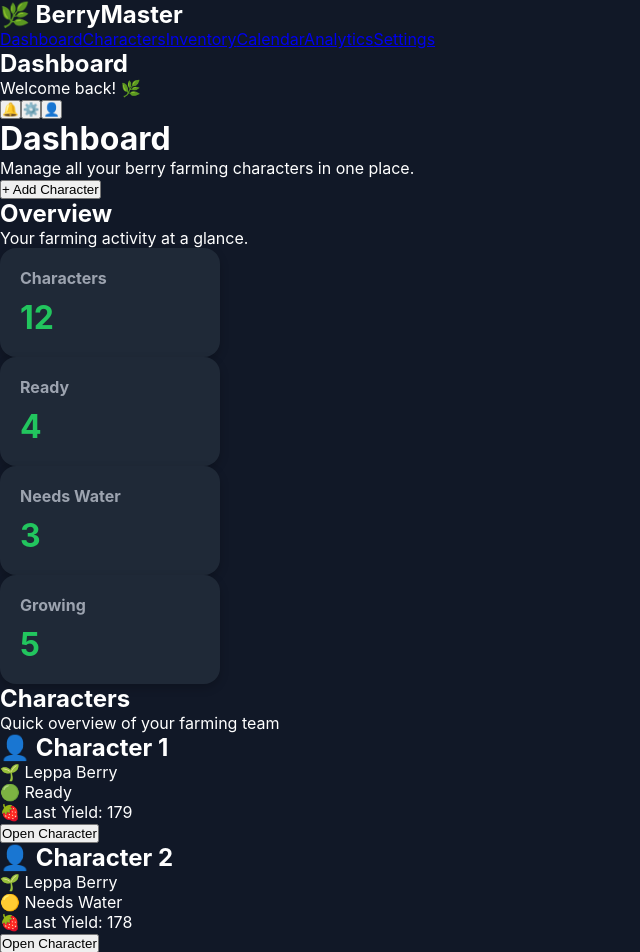
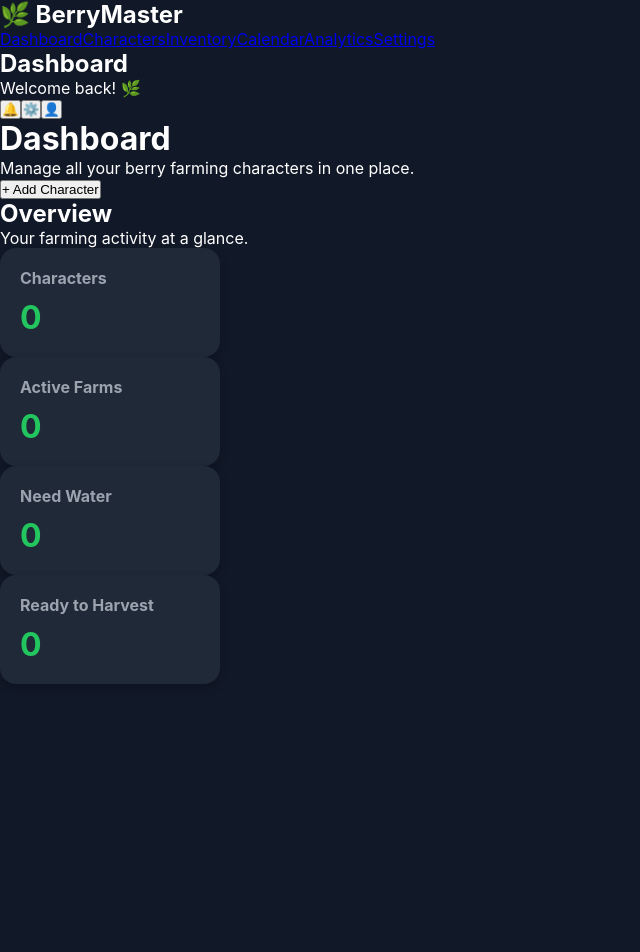
Before and after one commit to abhijeet-mishra34/BerryMaster, a React (Vite) app: page / in a window 1280 px wide. Shown: the top 952 px of the page, without its empty margins (0-640 px from the left). After the commit the page ends 800 px from the top, so only its background shows below. Built offline with nearby package versions, Linux system fonts and the light colour scheme.

Commit message:
Refactor character management into shared context

```diff
--- a/src/components/characters/CharacterCard.tsx
+++ b/src/components/characters/CharacterCard.tsx
@@ -1,37 +1,73 @@
+import type { Character } from "../../types/Character";
+
 type CharacterCardProps = {
-  name: string;
-  berry: string;
-  status: string;
-  lastYield: number;
+  character: Character;
+  index: number;
 };
 
 export default function CharacterCard({
-  name,
-  berry,
-  status,
-  lastYield,
+  character,
+  index,
 }: CharacterCardProps) {
+  console.log("CharacterCard props:", {
+  character,
+  index,
+});
   return (
-    <div className="rounded-xl border border-slate-800 bg-slate-900 p-6 shadow-lg transition hover:border-emerald-500">
-      <h2 className="text-xl font-bold">
-        👤 {name}
-      </h2>
+    <div className="rounded-xl border border-slate-800 bg-slate-900 p-6 transition hover:border-emerald-500">
+      <div className="flex items-center justify-between">
+        <h2 className="text-xl font-bold text-emerald-400">
+          🌿 Farmer #{index + 1}
+        </h2>
 
-      <p className="mt-4 text-slate-300">
-        🌱 {berry}
-      </p>
+        <span className="rounded-full bg-emerald-500/20 px-3 py-1 text-sm text-emerald-300">
+          Ready to Plant
+        </span>
+      </div>
 
-      <p className="mt-2 text-emerald-400">
-        {status}
-      </p>
+      <div className="mt-6 space-y-4">
 
-      <p className="mt-4 text-slate-400">
-        🍓 Last Yield: {lastYield}
-      </p>
+        <div>
+          <p className="text-sm text-slate-400">
+            Character
+          </p>
 
-      <button className="mt-6 w-full rounded-lg bg-emerald-500 px-4 py-3 font-semibold text-slate-950 transition hover:bg-emerald-400">
-        Open Character
-      </button>
+          <p className="text-lg font-semibold">
+            {character.name}
+          </p>
+        </div>
+
+        <div>
+          <p className="text-sm text-slate-400">
+            Berry
+          </p>
+
+          <p>
+            —
+          </p>
+        </div>
+
+        <div>
+          <p className="text-sm text-slate-400">
+            Next Water
+          </p>
+
+          <p>
+            —
+          </p>
+        </div>
+
+        <div>
+          <p className="text-sm text-slate-400">
+            Harvest
+          </p>
+
+          <p>
+            —
+          </p>
+        </div>
+
+      </div>
     </div>
   );
 }
--- a/src/components/dashboard/CharacterCard.tsx
+++ /dev/null
@@ -1,21 +0,0 @@
-import { characters } from "../../data/characters";
-import CharacterCard from "../characters/CharacterCard";
-import Section from "../ui/Section";
-
-export default function CharacterPreview() {
-  return (
-    <Section
-      title="Characters"
-      subtitle="Quick overview of your farming team"
-    >
-      <div className="grid gap-6 md:grid-cols-2 xl:grid-cols-3">
-        {characters.map((character) => (
-          <CharacterCard
-            key={character.name}
-            {...character}
-          />
-        ))}
-      </div>
-    </Section>
-  );
-}
--- a/src/components/dashboard/Dashboard.tsx
+++ b/src/components/dashboard/Dashboard.tsx
@@ -1,13 +1,10 @@
-import { useState } from "react";
-import { dashboardStats } from "../../data/dashboard";
+import { useCharacters } from "../../context/CharacterContext";
 import StatCard from "../ui/StatCard";
 import Section from "../ui/Section";
-import CharacterPreview from "./CharacterCard";
 import Button from "../ui/Button";
-import AddCharacterModal from "../characters/AddCharacterModal";
 
 export default function Dashboard() {
-    const [isAddCharacterOpen, setIsAddCharacterOpen] = useState(false);
+  const { characters } = useCharacters();
   return (
     <div>
       <div className="mb-8">
@@ -18,11 +15,12 @@ export default function Dashboard() {
         <p className="mt-2 text-slate-400">
           Manage all your berry farming characters in one place.
         </p>
+
         <div className="mt-6">
-  <Button onClick={() => setIsAddCharacterOpen(true)}>
-    + Add Character
-  </Button>
-</div>
+          <Button>
+            + Add Character
+          </Button>
+        </div>
       </div>
 
       <Section
@@ -30,7 +28,28 @@ export default function Dashboard() {
         subtitle="Your farming activity at a glance."
       >
         <div className="grid gap-6 md:grid-cols-2 xl:grid-cols-4">
-          {dashboardStats.map((stat) => (
+          {[
+  {
+    title: "Characters",
+    value: characters.length,
+    color: "emerald",
+  },
+  {
+    title: "Active Farms",
+    value: 0,
+    color: "amber",
+  },
+  {
+    title: "Need Water",
+    value: 0,
+    color: "blue",
+  },
+  {
+    title: "Ready to Harvest",
+    value: 0,
+    color: "green",
+  },
+].map((stat) => (
             <StatCard
               key={stat.title}
               title={stat.title}
@@ -40,12 +59,6 @@ export default function Dashboard() {
           ))}
         </div>
       </Section>
-
-      <CharacterPreview />
-      <AddCharacterModal
-  isOpen={isAddCharacterOpen}
-  onClose={() => setIsAddCharacterOpen(false)}
-/>
     </div>
   );
 }
--- /dev/null
+++ b/src/context/CharacterContext.tsx
@@ -0,0 +1,108 @@
+import {
+  createContext,
+  useContext,
+  useEffect,
+  useState,
+} from "react";
+
+import type { Character } from "../types/Character";
+
+const STORAGE_KEY = "berrymaster.characters";
+
+type CharacterContextType = {
+  characters: Character[];
+
+  addCharacter: (name: string) => void;
+
+  isAddCharacterOpen: boolean;
+
+  openAddCharacterModal: () => void;
+
+  closeAddCharacterModal: () => void;
+};
+
+const CharacterContext = createContext<
+  CharacterContextType | undefined
+>(undefined);
+
+export function CharacterProvider({
+  children,
+}: {
+  children: React.ReactNode;
+}) {
+  const [characters, setCharacters] = useState<Character[]>(() => {
+    const saved = localStorage.getItem(STORAGE_KEY);
+
+    return saved ? JSON.parse(saved) : [];
+  });
+
+  const [isAddCharacterOpen, setIsAddCharacterOpen] =
+    useState(false);
+
+  useEffect(() => {
+    localStorage.setItem(
+      STORAGE_KEY,
+      JSON.stringify(characters)
+    );
+  }, [characters]);
+
+  function addCharacter(name: string) {
+    const alreadyExists = characters.some(
+      (character) =>
+        character.name.toLowerCase() ===
+        name.toLowerCase()
+    );
+
+    if (alreadyExists) {
+      alert("Character already exists.");
+      return;
+    }
+
+    const newCharacter: Character = {
+      id: crypto.randomUUID(),
+      name,
+    };
+
+    setCharacters((current) => [
+      ...current,
+      newCharacter,
+    ]);
+
+    closeAddCharacterModal();
+  }
+
+  function openAddCharacterModal() {
+    setIsAddCharacterOpen(true);
+  }
+
+  function closeAddCharacterModal() {
+    setIsAddCharacterOpen(false);
+  }
+
+  return (
+    <CharacterContext.Provider
+      value={{
+        characters,
+        addCharacter,
+
+        isAddCharacterOpen,
+        openAddCharacterModal,
+        closeAddCharacterModal,
+      }}
+    >
+      {children}
+    </CharacterContext.Provider>
+  );
+}
+
+export function useCharacters() {
+  const context = useContext(CharacterContext);
+
+  if (!context) {
+    throw new Error(
+      "useCharacters must be used inside CharacterProvider"
+    );
+  }
+
+  return context;
+}
--- a/src/data/characters.ts
+++ /dev/null
@@ -1,20 +0,0 @@
-export const characters = [
-  {
-    name: "Character 1",
-    berry: "Leppa Berry",
-    status: "🟢 Ready",
-    lastYield: 179,
-  },
-  {
-    name: "Character 2",
-    berry: "Leppa Berry",
-    status: "🟡 Needs Water",
-    lastYield: 178,
-  },
-  {
-    name: "Character 3",
-    berry: "Leppa Berry",
-    status: "🔵 Growing",
-    lastYield: 180,
-  },
-];
--- a/src/main.tsx
+++ b/src/main.tsx
@@ -3,12 +3,16 @@ import ReactDOM from "react-dom/client";
 import { BrowserRouter } from "react-router-dom";
 
 import App from "./App";
+import { CharacterProvider } from "./context/CharacterContext";
+
 import "./index.css";
 
 ReactDOM.createRoot(document.getElementById("root")!).render(
   <React.StrictMode>
     <BrowserRouter>
-      <App />
+      <CharacterProvider>
+        <App />
+      </CharacterProvider>
     </BrowserRouter>
   </React.StrictMode>
 );
--- a/src/pages/CharactersPage.tsx
+++ b/src/pages/CharactersPage.tsx
@@ -1,60 +1,17 @@
-import { useEffect, useState } from "react";
-
 import Button from "../components/ui/Button";
 import AddCharacterModal from "../components/characters/AddCharacterModal";
 
-import type { Character } from "../types/Character";
-
-const STORAGE_KEY = "berrymaster.characters";
+import { useCharacters } from "../context/CharacterContext";
+import CharacterCard from "../components/characters/CharacterCard";
 
 export default function CharactersPage() {
-  const [characters, setCharacters] = useState<Character[]>(() => {
-    try {
-      const saved = localStorage.getItem(STORAGE_KEY);
-
-      return saved ? JSON.parse(saved) : [];
-    } catch (error) {
-      console.error("Failed to load characters:", error);
-      return [];
-    }
-  });
-
-  const [isAddCharacterOpen, setIsAddCharacterOpen] = useState(false);
-
-  useEffect(() => {
-    console.log("Saving characters:", characters);
-
-    try {
-      localStorage.setItem(
-        STORAGE_KEY,
-        JSON.stringify(characters)
-      );
-    } catch (error) {
-      console.error("Failed to save characters:", error);
-    }
-  }, [characters]);
-
-  function handleAddCharacter(name: string) {
-    console.log("Adding character:", name);
-
-    const alreadyExists = characters.some(
-      (character) =>
-        character.name.toLowerCase() === name.toLowerCase()
-    );
-
-    if (alreadyExists) {
-      alert("A character with this name already exists.");
-      return;
-    }
-
-    const newCharacter: Character = {
-      id: crypto.randomUUID(),
-      name,
-    };
-
-    setCharacters((current) => [...current, newCharacter]);
-  }
-
+  const {
+  characters,
+  addCharacter,
+  isAddCharacterOpen,
+  openAddCharacterModal,
+  closeAddCharacterModal,
+} = useCharacters();
   return (
     <div>
       <div className="mb-8 flex items-center justify-between">
@@ -68,7 +25,7 @@ export default function CharactersPage() {
           </p>
         </div>
 
-        <Button onClick={() => setIsAddCharacterOpen(true)}>
+        <Button onClick={openAddCharacterModal}>
           + Add Character
         </Button>
       </div>
@@ -90,30 +47,19 @@ export default function CharactersPage() {
       ) : (
         <div className="space-y-4">
           {characters.map((character, index) => (
-            <div
-              key={character.id}
-              className="rounded-xl border border-slate-800 bg-slate-900 p-6"
-            >
-              <h2 className="text-xl font-bold text-emerald-400">
-                🌿 Farmer #{index + 1}
-              </h2>
-
-              <p className="mt-2 text-lg font-semibold">
-                {character.name}
-              </p>
-
-              <p className="mt-2 text-slate-400">
-                Status: Ready to Plant
-              </p>
-            </div>
-          ))}
+  <CharacterCard
+    key={character.id}
+    character={character}
+    index={index}
+  />
+))}
         </div>
       )}
 
       <AddCharacterModal
         isOpen={isAddCharacterOpen}
-        onClose={() => setIsAddCharacterOpen(false)}
-        onSave={handleAddCharacter}
+        onClose={closeAddCharacterModal}
+        onSave={addCharacter}
       />
     </div>
   );
```
